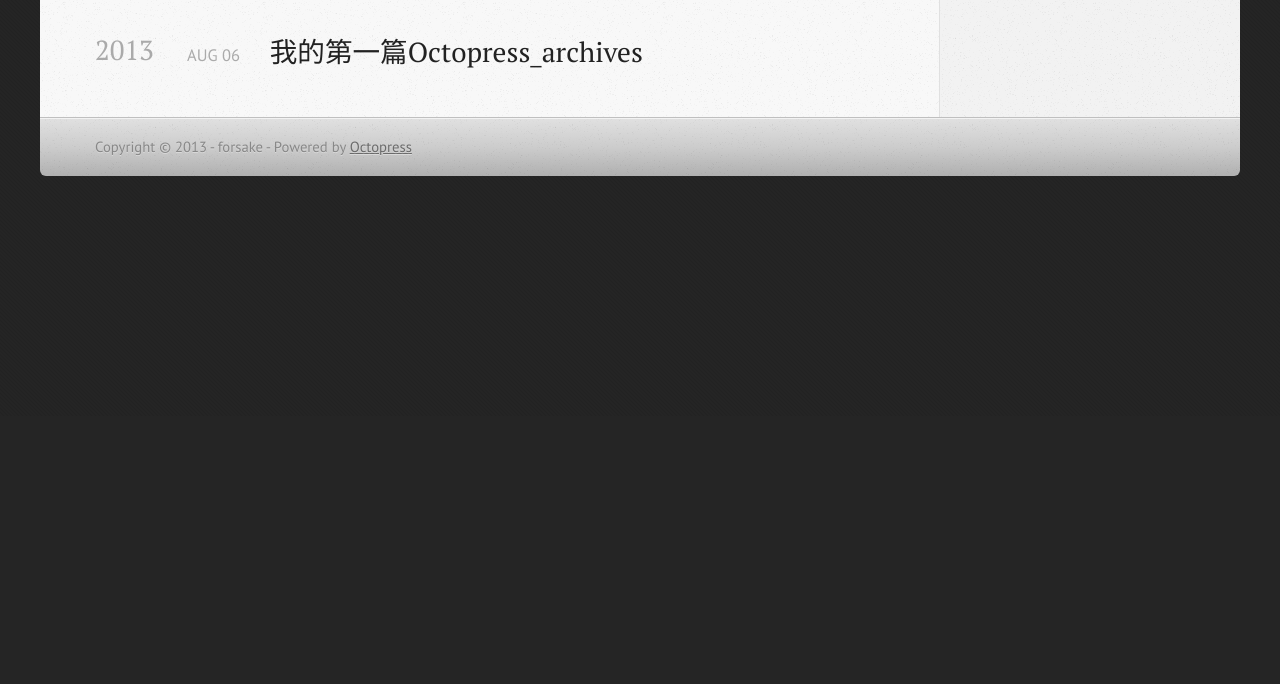
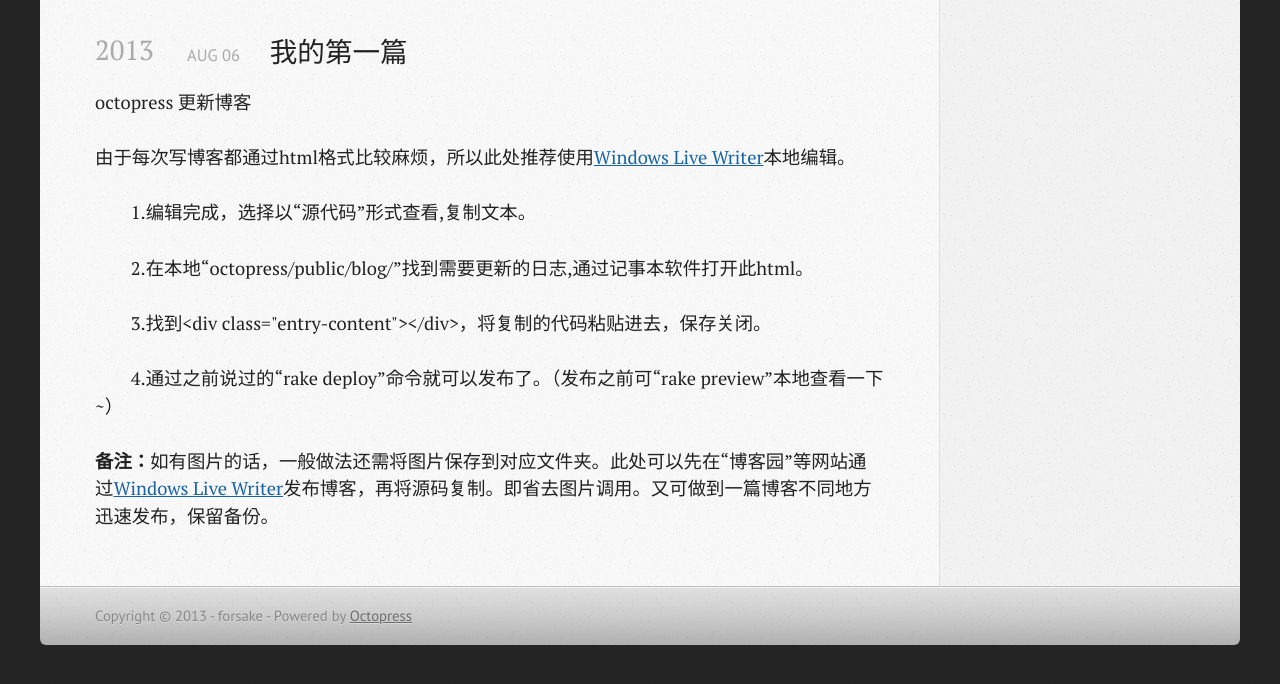
Before and after one commit to forsake/forsake.github.com, a plain HTML site: page blog/archives/index.html in a window 1280 px wide. Shown: the part 384-1068 px from the top of the page. Before the commit the page ends 800 px from the top, so only its background shows below. Drawn offline with nearby package versions, Linux system fonts and the light colour scheme.

Commit message:
Site updated at 2013-08-07 03:09:09 UTC

```diff
--- a/blog/archives/index.html
+++ b/blog/archives/index.html
@@ -77,11 +77,12 @@ Aug 06 2013 Recent Posts 我的第一篇Octopress博客 ">
 
 
 
+
   <h2>2013</h2>
 
 <article>
 
-<h1><a href="/blog/2013/08/06/post-title/">我的第一篇Octopress_archives</a></h1>
+<h1><a href="/blog/2013/08/06/post-title/">我的第一篇</a></h1>
 <time datetime="2013-08-06T17:32:00+08:00" pubdate><span class='month'>Aug</span> <span class='day'>06</span> <span class='year'>2013</span></time>
 
 
@@ -89,6 +90,15 @@ Aug 06 2013 Recent Posts 我的第一篇Octopress博客 ">
 
 </div>
 
+<div class="entry-content">
+<p>octopress 更新博客</p>
+<p>由于每次写博客都通过html格式比较麻烦，所以此处推荐使用<a href="http://baike.baidu.com/view/1049077.htm">Windows Live Writer</a>本地编辑。
+<p>&nbsp;&nbsp;&nbsp;&nbsp;&nbsp;&nbsp;&nbsp; 1.编辑完成，选择以“源代码”形式查看,复制文本。
+<p>&nbsp;&nbsp;&nbsp;&nbsp;&nbsp;&nbsp;&nbsp; 2.在本地“octopress/public/blog/”找到需要更新的日志,通过记事本软件打开此html。
+<p>&nbsp;&nbsp;&nbsp;&nbsp;&nbsp;&nbsp;&nbsp; 3.找到&lt;div class="entry-content"&gt;&lt;/div&gt;，将复制的代码粘贴进去，保存关闭。
+<p>&nbsp;&nbsp;&nbsp;&nbsp;&nbsp;&nbsp;&nbsp; 4.通过之前说过的“rake deploy”命令就可以发布了。（发布之前可“rake preview”本地查看一下~）
+<p><strong>备注：</strong>如有图片的话，一般做法还需将图片保存到对应文件夹。此处可以先在“博客园”等网站通过<a href="http://baike.baidu.com/view/1049077.htm">Windows Live Writer</a>发布博客，再将源码复制。即省去图片调用。又可做到一篇博客不同地方迅速发布，保留备份。</p>
+</div>
 
 </article>
 
```
Also changed, not shown: blog/2013/08/06/post-title/index.html (+7 -0 lines).
